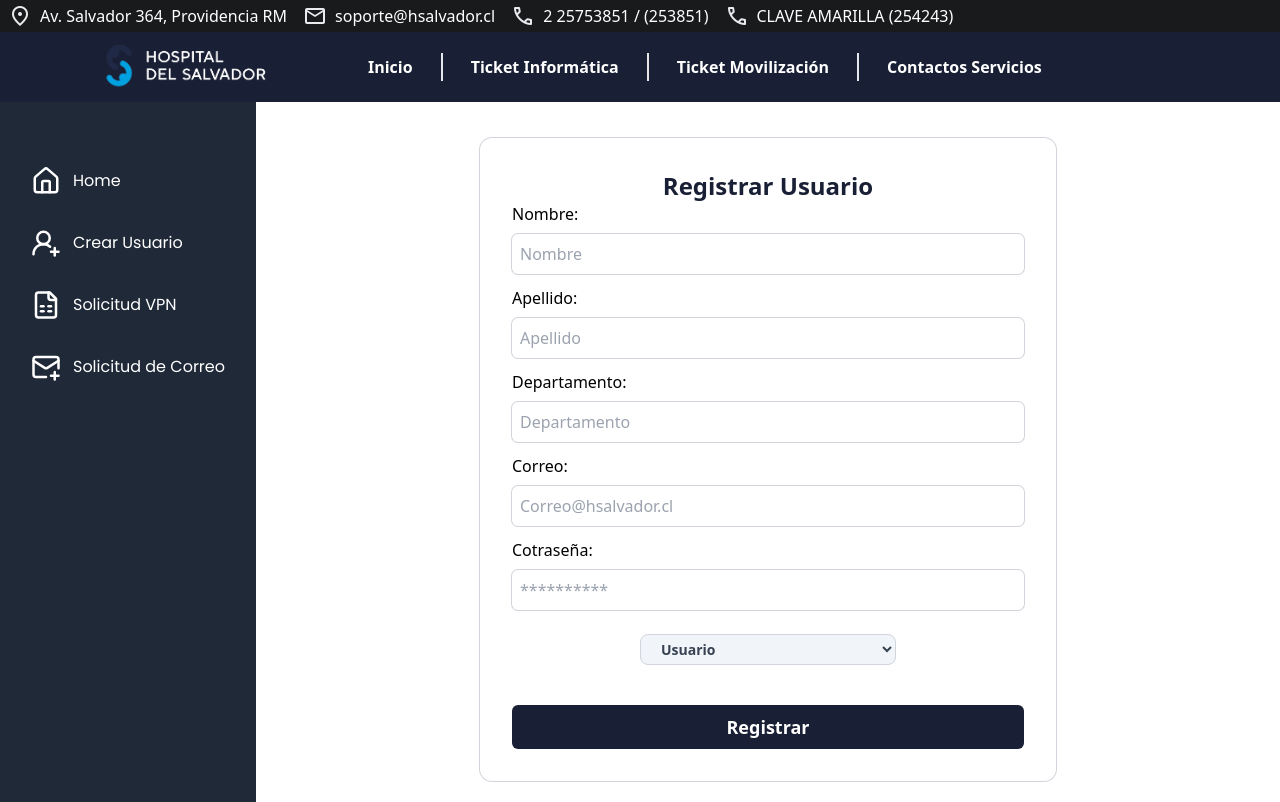
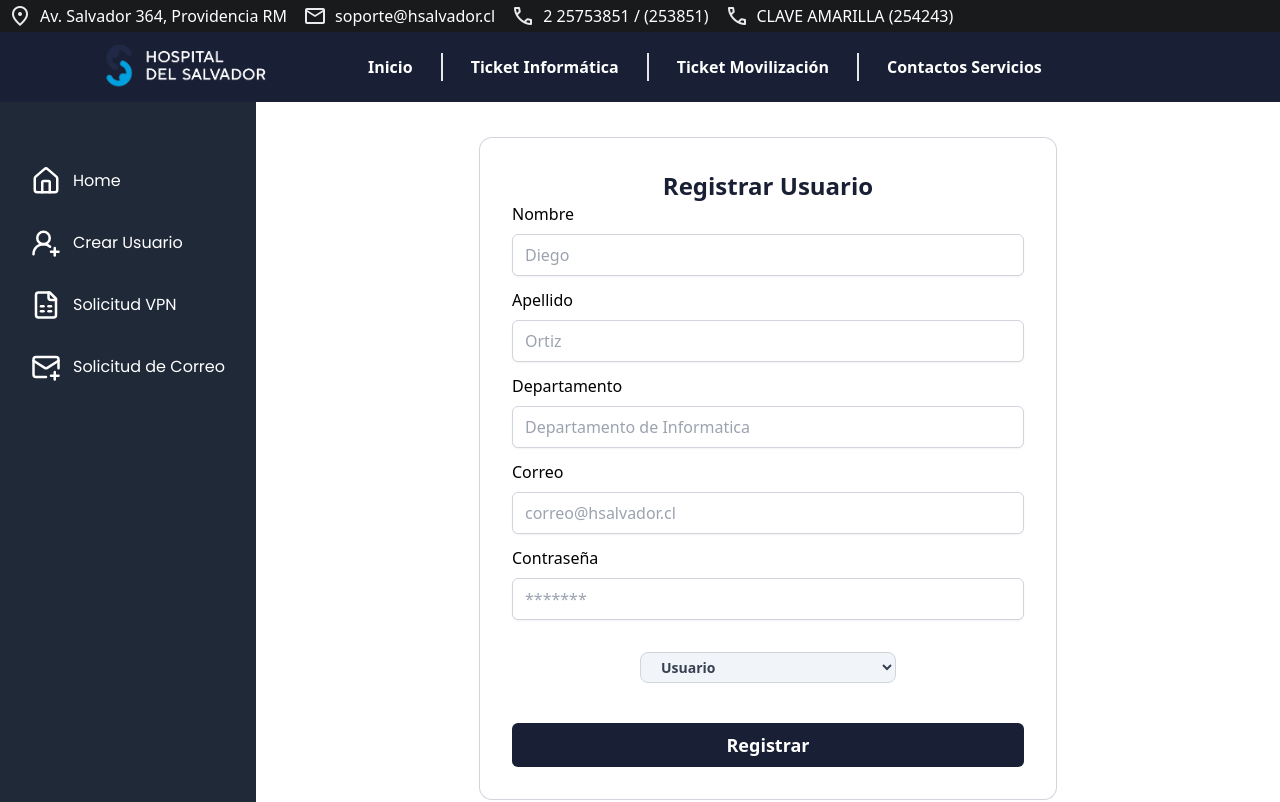
Before and after one commit to RichValero/Accesos_HDS, a React (Vite) app: page /register in a window 1280 px wide. Shown: the top 802 px of the page. Built offline with nearby package versions, Linux system fonts and the light colour scheme.

Commit message:
code refactor

```diff
--- a/src/App.jsx
+++ b/src/App.jsx
@@ -8,7 +8,7 @@ import {
   VpnRequestForm,
   UserCreationForm,
   EmailRequestForm,
-} from "@/components/Forms";
+} from "@/components/forms";
 
 export default function App() {
   return (
--- a/src/Features/dashboard/components/UsersTable.jsx
+++ b/src/Features/dashboard/components/UsersTable.jsx
@@ -14,7 +14,7 @@ export const UsersTable = () => {
   useEffect(() => {
     const fetchAllUsers = async () => {
       try {
-        const response = await fetch("http://localhost:5000/users/userlist", {
+        const response = await fetch("http://localhost:5000/users/all", {
           method: "GET",
           headers: {
             "Content-Type": "application/json",
@@ -47,11 +47,11 @@ export const UsersTable = () => {
       <TableBody>
         {users.map((user) => (
           <tr
-            key={user.id}
+            key={user.user_id}
             className="hover:bg-gray-100 font-poppins font-medium"
           >
-            <TableCell>{user.id}</TableCell>
-            <TableCell>{`${user.firstname} ${user.lastname}`}</TableCell>
+            <TableCell>{user.user_id}</TableCell>
+            <TableCell>{`${user.first_name} ${user.last_name}`}</TableCell>
             <TableCell>{user.email}</TableCell>
             <TableCell>{user.department}</TableCell>
             <TableCell>{user.role}</TableCell>
--- a/src/components/Forms/emailRequestForm/components/emailRequesForm.jsx
+++ b/src/components/Forms/emailRequestForm/components/emailRequesForm.jsx
@@ -1,7 +1,7 @@
 import { yupResolver } from "@hookform/resolvers/yup";
 import { useForm } from "react-hook-form";
-import { FormLayout } from "@/components/Forms";
-import { EmailRequestSchema } from "@/components/Forms";
+import { FormLayout } from "@/components/forms";
+import { EmailRequestSchema } from "@/components/forms";
 
 export const EmailRequestForm = () => {
   const {
--- a/src/components/Forms/index.js
+++ b/src/components/Forms/index.js
@@ -8,7 +8,7 @@ export { EmailRequestForm } from "./emailRequestForm/components/emailRequesForm"
 
 //SHARED COMPONENTS EXPORTS START
 export { FormLayout } from "./shared/components/FormLayout";
-export { FormInput } from "./shared/components/FormInput";
+export { FormInput } from "./vpnRequestForm/components/FormInput";
 //SHARED COMPONENTS EXPORTS END
 
 //SHARED HOOKS AND CONSTANTS EXPORTS START
--- /dev/null
+++ b/src/components/Forms/shared/components/InputField.jsx
@@ -0,0 +1,31 @@
+import React from "react";
+
+export const InputField = ({
+  label,
+  title,
+  name,
+  register,
+  error,
+  type = "text",
+  placeholder,
+  ...props
+}) => {
+  return (
+    <div className="flex flex-col pb-3 font-medium">
+      <label htmlFor={name} className="pb-2">
+        {title}
+      </label>
+      <input
+        {...register(name)}
+        type={type}
+        id={name}
+        {...props}
+        placeholder={placeholder}
+        className={`w-full px-3 py-2 border rounded-md shadow-sm focus:ring-blue-500 focus:border-blue-500 ${
+          error ? "border-red-500" : "border-gray-300"
+        }`}
+      />
+      {error && <p className="mt-1 text-sm text-red-600">{error.message}</p>}
+    </div>
+  );
+};
--- a/src/components/Forms/userCreationForm/components/UserCreationForm.jsx
+++ b/src/components/Forms/userCreationForm/components/UserCreationForm.jsx
@@ -2,84 +2,80 @@ import React from "react";
 import { useForm } from "react-hook-form";
 import { yupResolver } from "@hookform/resolvers/yup";
 import { UserCreationSchema } from "../schemas/userCreationSchema";
-import { FormLayout } from "@components/Forms";
+import { FormLayout } from "@components/forms";
+import { InputField } from "../../shared/components/InputField";
 
 export const UserCreationForm = () => {
+  const [successMessage, setSuccessMessage] = React.useState("");
+
   const {
     register,
     handleSubmit,
     formState: { errors },
+    reset,
   } = useForm({
     resolver: yupResolver(UserCreationSchema),
   });
 
+  const onSubmit = async (data) => {
+    try {
+      const response = await fetch("http://localhost:5000/users/register", {
+        method: "POST",
+        headers: {
+          "Content-Type": "application/json",
+        },
+        body: JSON.stringify(data),
+      });
+      if (!response.ok) {
+        throw new Error("Algo no funciona, intentalo de nuevo");
+      }
+      const responseData = await response.json();
+      setSuccessMessage("Usuario creado exitosamente", responseData);
+    } catch (error) {
+      console.error("Error al registrar usuario:", error.message);
+      setSuccessMessage("Error al registrar usuario");
+    }
+  };
+
   return (
     <FormLayout title="Registrar Usuario">
-      <form className="flex flex-col" onSubmit={handleSubmit}>
-        <div className="flex flex-col pb-3 font-medium">
-          <label htmlFor="fullname" className="pb-2 ">
-            Nombre:
-          </label>
-          <input
-            {...register("firstname")}
-            type="text"
-            id="firstname"
-            placeholder="Nombre"
-            className="ring-1 ring-gray-300 rounded-md py-2 px-2"
+      <form className="flex flex-col" onSubmit={handleSubmit(onSubmit)}>
+        {successMessage && <p>{successMessage}</p>}
+        <InputField
+          title="Nombre"
+          register={register}
+          name="first_name"
+          placeholder="Diego"
         />
-        </div>
-        <div className="flex flex-col pb-3 font-medium">
-          <label htmlFor="lastname" className="pb-2">
-            Apellido:
-          </label>
-          <input
-            {...register("lastname")}
-            type="text"
-            id="lastname"
-            placeholder="Apellido"
-            className="ring-1 ring-gray-300 rounded-md py-2 px-2"
+        <InputField
+          title="Apellido"
+          register={register}
+          name="last_name"
+          placeholder="Ortiz"
         />
-        </div>
-        <div className="flex flex-col pb-3 font-medium">
-          <label htmlFor="department" className="pb-2">
-            Departamento:
-          </label>
-          <input
-            {...register("department")}
-            type="text"
-            id="department"
-            placeholder="Departamento"
-            className="ring-1 ring-gray-300 rounded-md py-2 px-2"
+        <InputField
+          title="Departamento"
+          register={register}
+          name="department"
+          placeholder="Departamento de Informatica"
         />
-        </div>
-        <div className="flex flex-col pb-3 font-medium">
-          <label htmlFor="fullname" className="pb-2">
-            Correo:
-          </label>
-          <input
-            {...register("email")}
+        <InputField
+          title="Correo"
+          register={register}
           type="email"
-            id="email"
-            placeholder="Correo@hsalvador.cl"
-            className="ring-1 ring-gray-300 rounded-md py-2 px-2"
+          name="email"
+          placeholder="correo@hsalvador.cl"
         />
-        </div>
-        <div className="flex flex-col pb-1 font-medium">
-          <label htmlFor="password" className="pb-2">
-            Cotraseña:
-          </label>
-          <input
-            {...register("password")}
+        <InputField
+          title="Contraseña"
+          register={register}
+          name="password"
           type="password"
-            id="password"
-            placeholder="**********"
-            className="ring-1 ring-gray-300 rounded-md py-2 px-2"
+          placeholder="*******"
         />
-        </div>
         <div className="flex text-gray-400 justify-center pt-5">
           <select
-            name="role"
-            id="role"
+            {...register("role")}
             className="font-bold w-1/2 mb-5 bg-slate-100 text-gray-700 border focus:border-transparent border-gray-300 sm:text-sm rounded-lg ring ring-transparent focus:ring-1 focus:outline-none focus:ring-slate-200 block  p-2.5 rounded-l-lg py-1 px-4"
           >
             <option value="user" className="font-bold ">
@@ -90,10 +86,13 @@ export const UserCreationForm = () => {
             </option>
           </select>
         </div>
-      </form>
-      <button className="w-full bg-primary text-white py-2 rounded-md mt-5 font-bold text-lg">
+        <button
+          type="submit"
+          className="w-full bg-primary text-white py-2 rounded-md mt-5 font-bold text-lg"
+        >
           Registrar
         </button>
+      </form>
     </FormLayout>
   );
 };
--- a/src/components/Forms/userCreationForm/schemas/userCreationSchema.jsx
+++ b/src/components/Forms/userCreationForm/schemas/userCreationSchema.jsx
@@ -1,26 +1,25 @@
 import * as yup from "yup";
 
 export const UserCreationSchema = yup.object().shape({
-  fullname: yup
+  first_name: yup
     .string()
     .required("Campo requerido")
-    .matches(/^[A-Za-z_ ]+$/i, "Solo letras permitidas")
-    .min(6, "Minimo 6 caracteres")
+    .matches(/^[A-Za-z_ ]+$/i, "Solo letras son permitidas")
     .max(50, "Maximo 50 caracteres"),
 
-  rut: yup
-    .string()
-    .required("Campo requerido")
-    .matches(/^[0-9.-]+$/i, "Solo se permiten numeros, puntos y guion")
-    .min(6, "Minimo 6 caracteres sin punto ni guion")
-    .max(12, "Maximo 12 caracteres, se incluyen puntos y guion"),
-
-  role: yup
+  last_name: yup
     .string()
     .required("Campo requerido")
     .matches(/^[A-Za-z_ ]+$/i, "Solo letras son permitidas")
     .min(6, "Minimo 6 caracteres")
     .max(50, "Maximo 50 caracteres"),
+
+  department: yup
+    .string()
+    .required("Campo requerido")
+    .matches(/^[A-Za-z_ ]+$/i, "Solo letras son permitidas")
+    .min(6, "Minimo 6 caracteres sin punto ni guion")
+    .max(12, "Maximo 12 caracteres, se incluyen puntos y guion"),
 
   email: yup
     .string()
@@ -29,4 +28,15 @@ export const UserCreationSchema = yup.object().shape({
     .test("domain-check", "Correo debe ser institucional", (value) => {
       return value ? value.endsWith("@hsalvador.cl") : false;
     }),
+
+  password: yup
+    .string()
+    .required("Campo requerido")
+    .min(6, "Minimo 6 caracteres")
+    .matches(/[A-Z]/, "Debe contener al menos una letra mayúscula"),
+
+  role: yup
+    .string()
+    .required("Campo requerido")
+    .oneOf(["admin", "user"], "Seleccione un rol"),
 });
--- a/src/components/Forms/vpnRequestForm/VpnRequestForm.jsx
+++ b/src/components/Forms/vpnRequestForm/VpnRequestForm.jsx
@@ -6,7 +6,7 @@ import {
   useFormSubmission,
   formConfig,
   FormLayout,
-} from "@/components/Forms";
+} from "@/components/forms";
 
 const FormContent = () => {
   const {
--- a/src/components/Forms/shared/components/FormInput.jsx
+++ b/src/components/Forms/vpnRequestForm/components/FormInput.jsx
@@ -22,7 +22,7 @@ export const FormInput = ({ label, name, type = "text", placeholder }) => {
         placeholder={placeholder}
         type={type}
         id={name}
-        className={`w-full px-3 py-2 border rounded-md shadow-sm focus:ring-blue-500 focus:border-blue-500 ${
+        className={`w-full px-3 py-2 border rounded-md shadow-sm focus:border-blue-500 ${
           error ? "border-red-500" : "border-gray-300"
         }`}
       />
```
Lines whose indentation alone changed are shown as unchanged.
